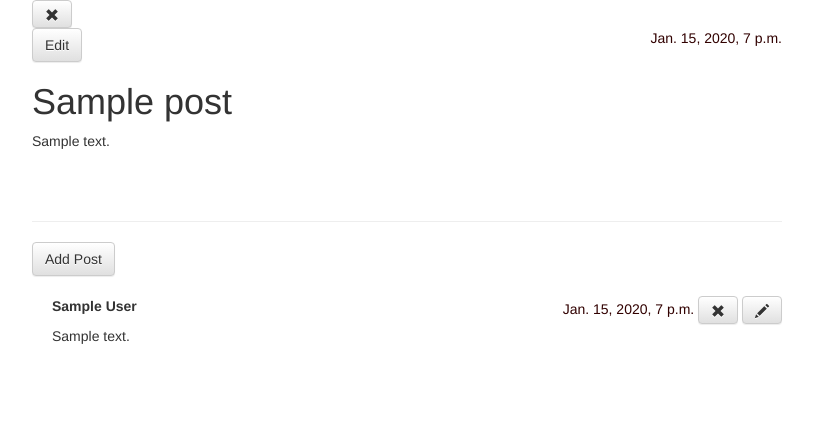
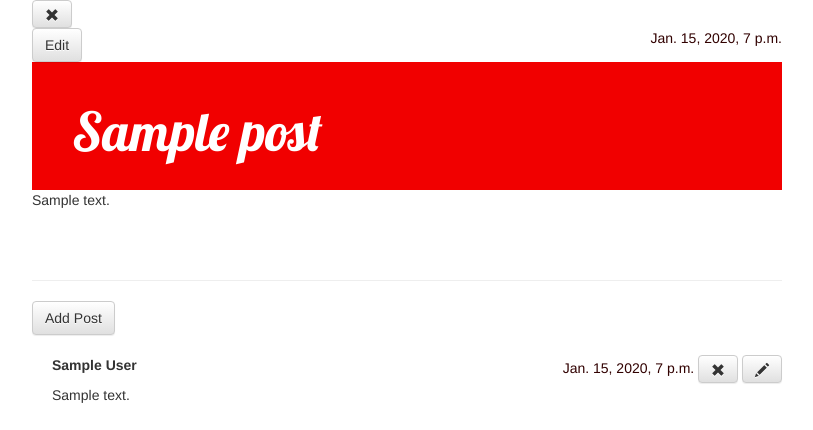
Before and after one commit to krista2811/my-first-blog, a Django app: page /post/1/ in a window 1280 px wide. Shown: the part 183-613 px from the top of the page, without its empty margins (23-836 px from the left). Run offline with Django 3.2, Linux system fonts and the light colour scheme; a user stored in the database is signed in; tables that the repository leaves empty hold one stand-in row (values such as "Sample post"); some libraries are stand-ins or nearby versions.

Commit message:
Changed something, but no change...

```diff
--- a/blog/static/css/blog.css
+++ b/blog/static/css/blog.css
@@ -15,7 +15,17 @@ body {
 	font-size: 36pt;
 	text-decoration: none;
 }
-
+.study-name {
+	background-color: #F10000;
+	margin-top: 0;
+	padding: 20px 20px 20px 40px;
+}
+.study-name h1{
+	color: #ffffff;
+	font-size: 40pt;
+	text-decoration: none;
+	font-family: 'Lobster';
+}
 .content{
 	margin-left: 40px;
 }
--- a/blog/templates/blog/post_detail.html
+++ b/blog/templates/blog/post_detail.html
@@ -11,7 +11,9 @@
 			</div>
 		{% endif %}
 		<a class="btn btn-default" href="{% url 'post_edit' pk=post.pk %}">Edit</a>
-		<h1>{{ post.name }}</h1>
+		<div class="study-name">
+			<h1>{{ post.name }}</h1>
+		</div>
 		<p>{{ post.description|linebreaksbr }}</p>
 	</div>
 	<hr>
```
